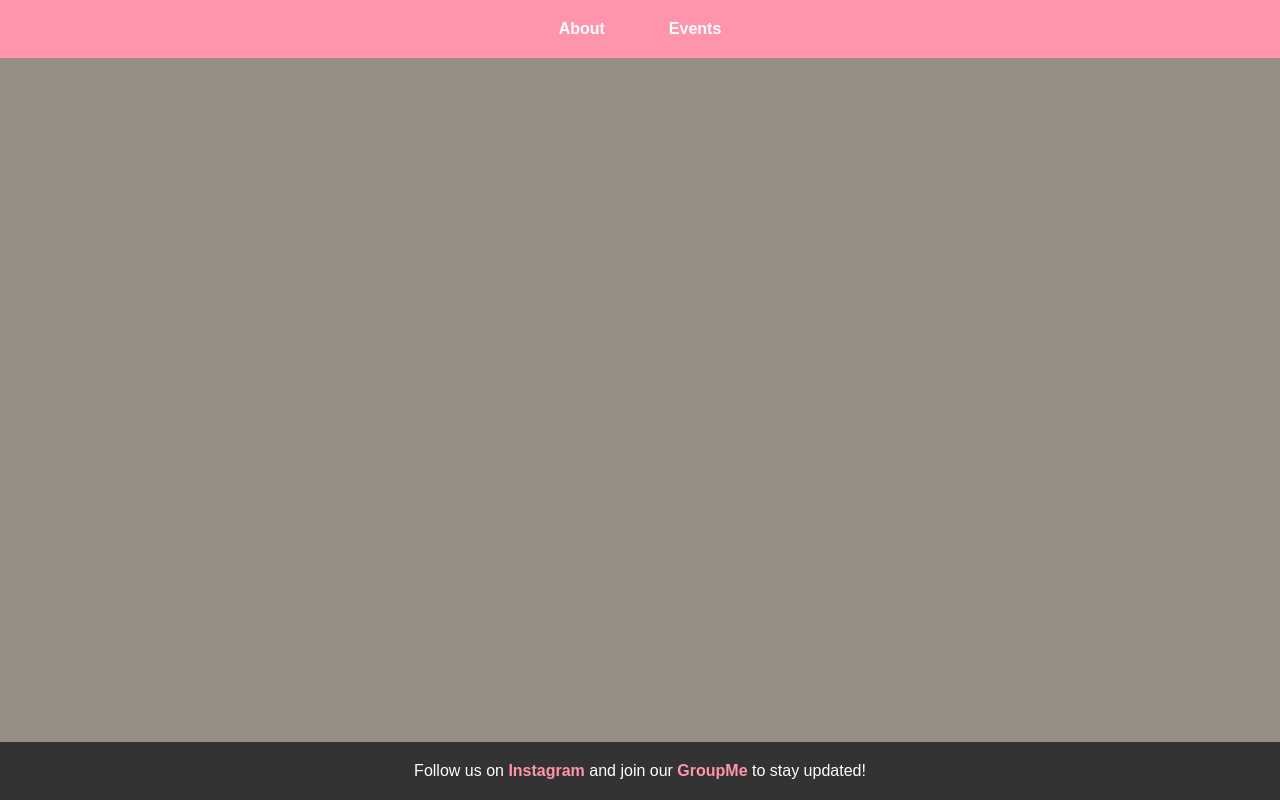
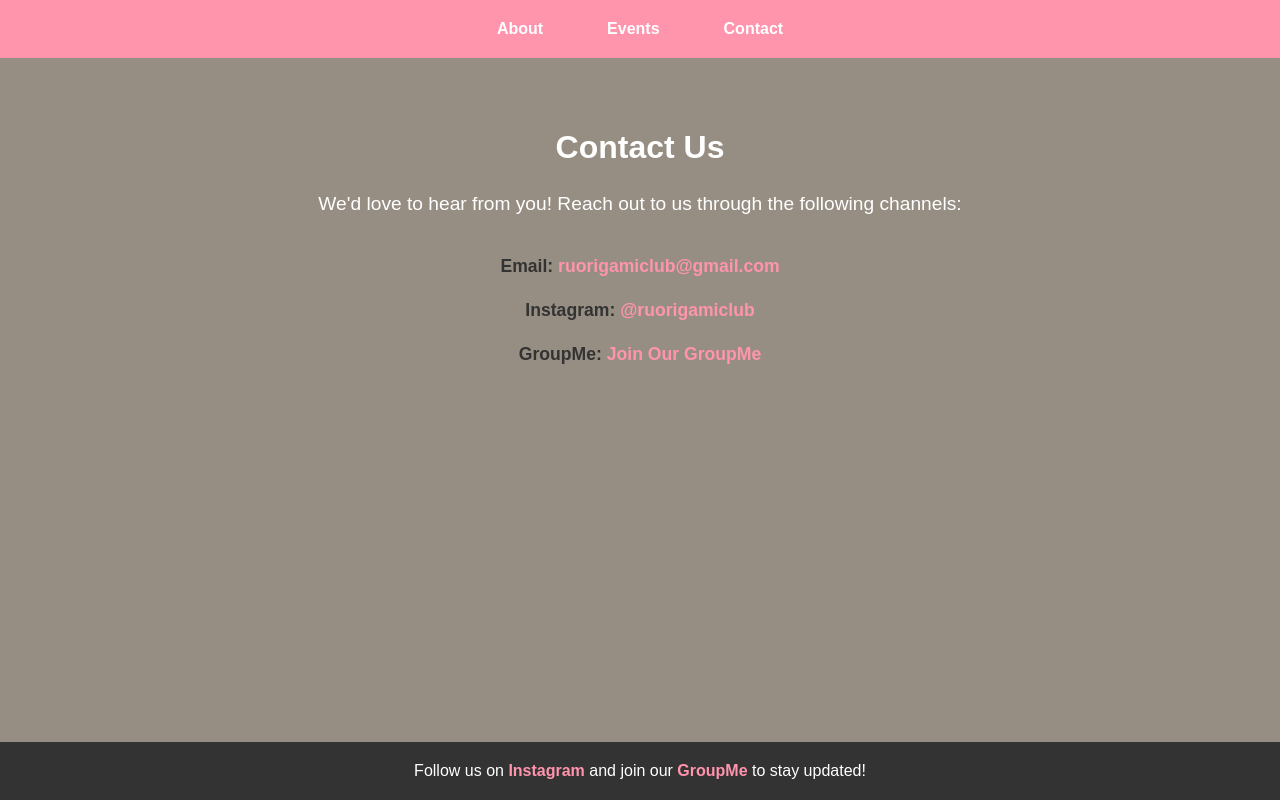
Before and after one commit to MangoMangoes245/maytakahashi.github.io, a React (Vite) app in the folder client/: page /contact in a window 1280 px wide. Built offline with nearby package versions, Linux system fonts and the light colour scheme.

Commit message:
Contact page

```diff
--- a/client/src/App.jsx
+++ b/client/src/App.jsx
@@ -4,6 +4,7 @@ import Header from "./components/Header";
 import Footer from "./components/Footer";
 import Home from "./pages/Home";
 import Events from "./pages/Events";
+import Contact from "./pages/Contact";
 import "./assets/css/App.css"
 
 const App = () => (
@@ -14,6 +15,7 @@ const App = () => (
         <Routes>
           <Route path="/" element={<Home />} />
           <Route path="/events" element={<Events />} />
+          <Route path="/contact" element={<Contact />} />
         </Routes>
       </main>
       <Footer />
--- /dev/null
+++ b/client/src/assets/css/Contact.css
@@ -0,0 +1,37 @@
+.contact {
+    padding: 2rem;
+    text-align: center;
+    color: #333;
+  }
+
+  .contact h1 {
+    font-size: 2rem;
+    color: #ffffff;
+    margin-bottom: 1rem;
+  }
+
+  .contact p {
+    margin-bottom: 2rem;
+    font-size: 1.2rem;
+    color: #ffffff;
+  }
+
+  .contact ul {
+    list-style: none;
+    padding: 0;
+  }
+
+  .contact ul li {
+    margin: 1rem 0;
+    font-size: 1.1rem;
+  }
+
+  .contact a {
+    color: #ff94ad;
+    text-decoration: none;
+    font-weight: bold;
+  }
+
+  .contact a:hover {
+    text-decoration: underline;
+  }
--- a/client/src/components/Header.jsx
+++ b/client/src/components/Header.jsx
@@ -7,6 +7,7 @@ const Header = () => (
       <ul>
         <li><Link to="/">About</Link></li>
         <li><Link to="/events">Events</Link></li>
+        <li><Link to="/contact">Contact</Link></li>
       </ul>
     </nav>
   </header>
--- /dev/null
+++ b/client/src/pages/Contact.jsx
@@ -0,0 +1,24 @@
+import React from "react";
+import "../assets/css/contact.css";
+
+const Contact = () => (
+  <main>
+    <section className="contact">
+      <h1>Contact Us</h1>
+      <p>We'd love to hear from you! Reach out to us through the following channels:</p>
+      <ul>
+        <li>
+          <strong>Email:</strong> <a href="mailto:ruorigamiclub@gmail.com ">ruorigamiclub@gmail.com</a>
+        </li>
+        <li>
+          <strong>Instagram:</strong> <a href="https://www.instagram.com/ruorigamiclub/">@ruorigamiclub</a>
+        </li>
+        <li>
+          <strong>GroupMe:</strong> <a href="https://web.groupme.com/join_group/103678241/lZhF26Dc">Join Our GroupMe</a>
+        </li>
+      </ul>
+    </section>
+  </main>
+);
+
+export default Contact;
```
